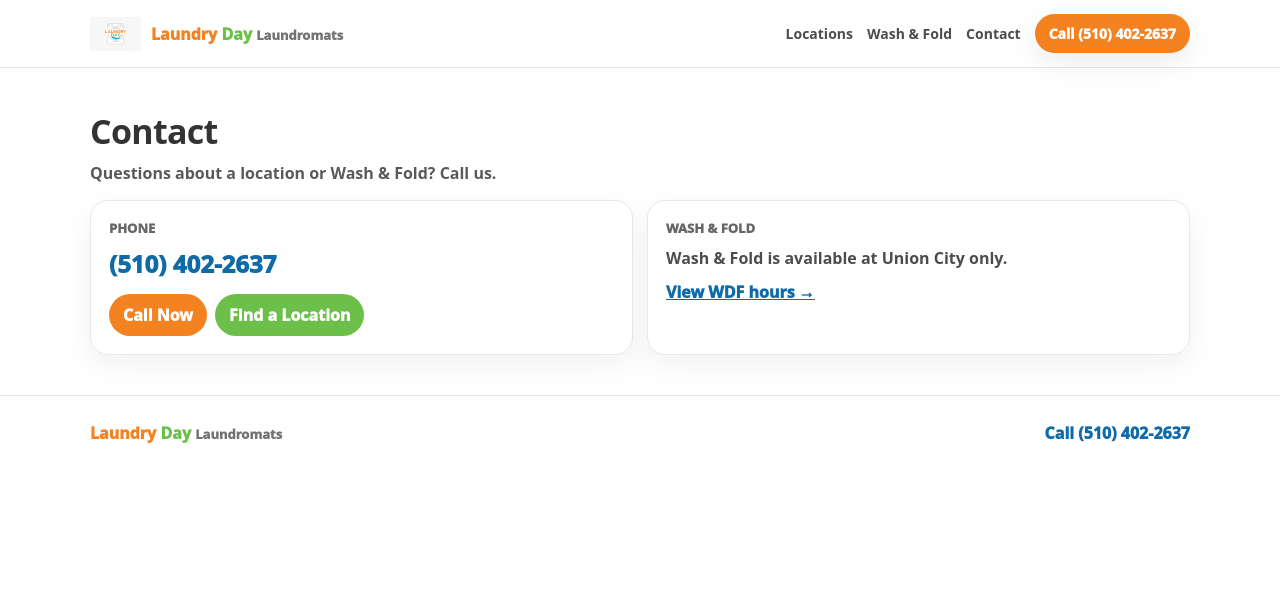
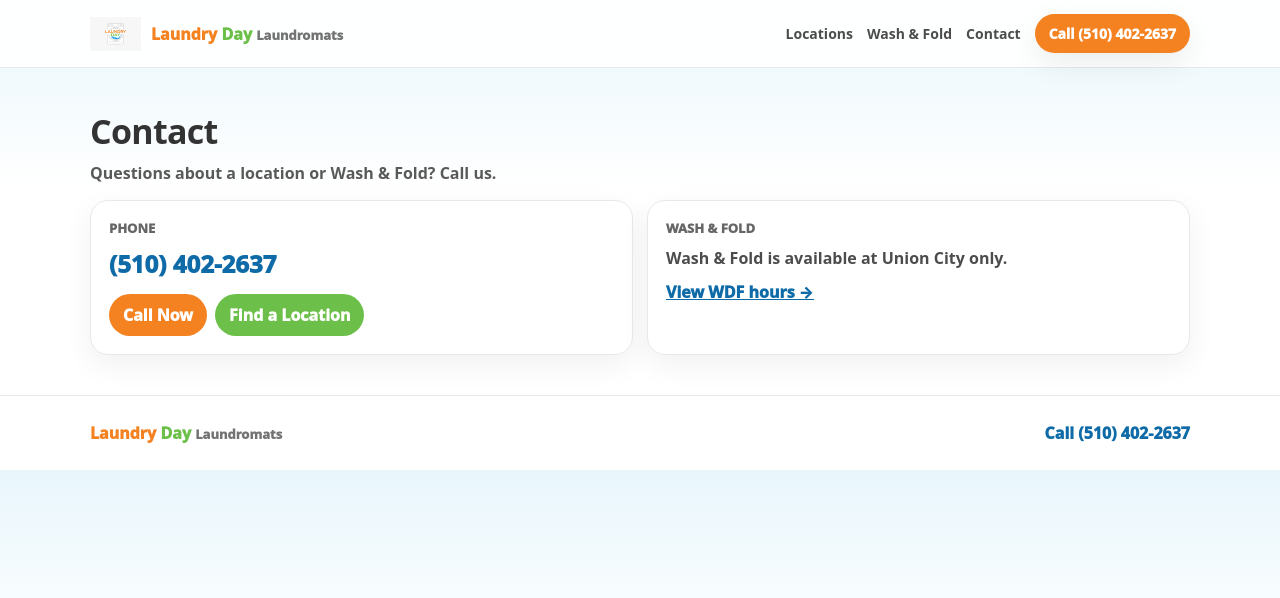
Before and after one commit to kassimabdul7/laundry-day, a Next.js app: page /contact in a window 1280 px wide. Shown: the top 598 px of the page. Built offline with nearby package versions, Linux system fonts and the light colour scheme.

Commit message:
Update layout.js

```diff
--- a/app/layout.js
+++ b/app/layout.js
@@ -29,8 +29,12 @@
 export default function RootLayout({ children }) {
   return (
     <html lang="en">
-      <body style={{ margin: 0, fontFamily: "ui-sans-serif, system-ui, Arial", color: COLORS.ink, background: COLORS.bg }}>
-        <header style={{ position: "sticky", top: 0, zIndex: 10, background: "rgba(255,255,255,0.92)", backdropFilter: "blur(10px)", borderBottom: `1px solid ${COLORS.line}` }}>
+<body style={{
+  margin: 0,
+  fontFamily: 'ui-sans-serif, system-ui, -apple-system, Segoe UI, Inter, Arial',
+  color: COLORS.ink,
+  background: "linear-gradient(180deg, rgba(31,167,225,0.10) 0%, rgba(255,255,255,1) 40%, rgba(255,255,255,1) 100%)"
+}}>        <header style={{ position: "sticky", top: 0, zIndex: 10, background: "rgba(255,255,255,0.92)", backdropFilter: "blur(10px)", borderBottom: `1px solid ${COLORS.line}` }}>
           <div style={{ maxWidth: 1100, margin: "0 auto", padding: "14px 16px", display: "flex", alignItems: "center", justifyContent: "space-between", gap: 12 }}>
             <a href="/" style={{ display: "flex", alignItems: "center", gap: 10, textDecoration: "none" }}>
               <img src="/logo.png" alt="Laundry Day" style={{ height: 34, width: "auto" }} />
```
